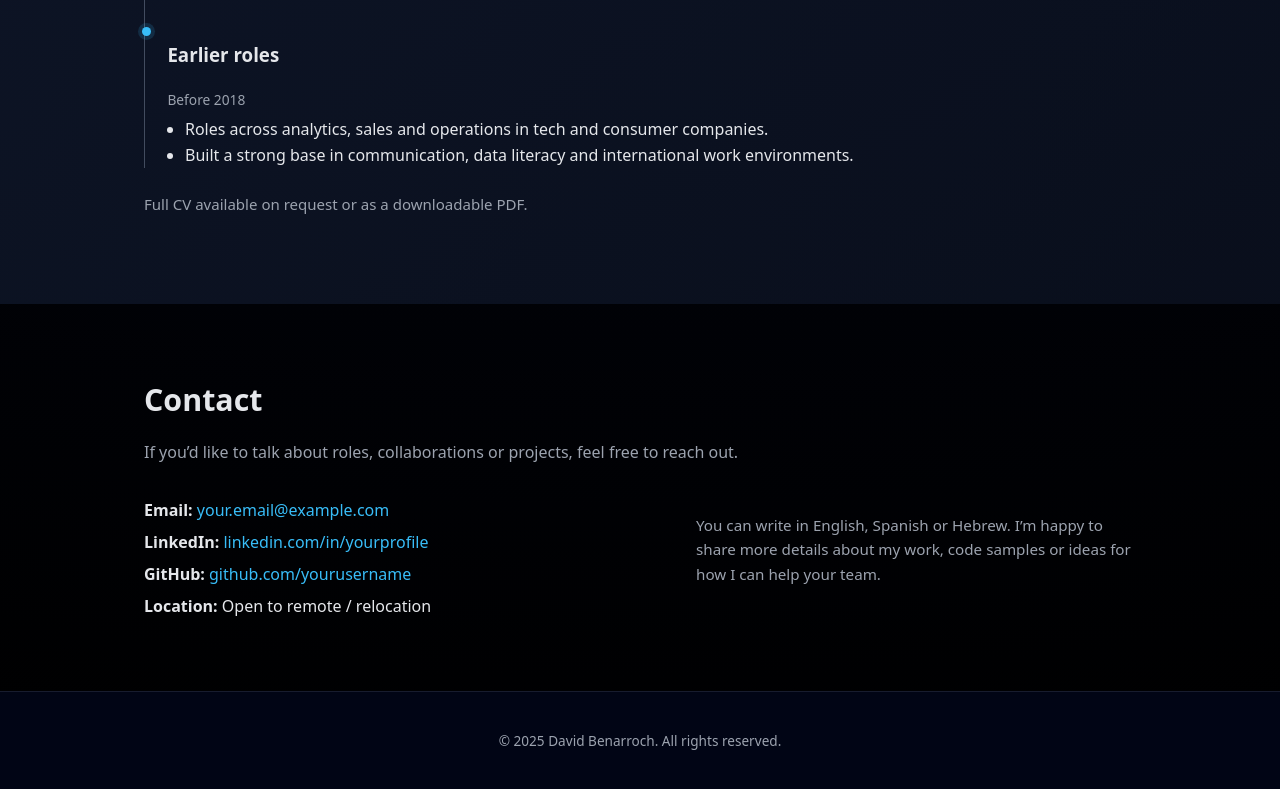
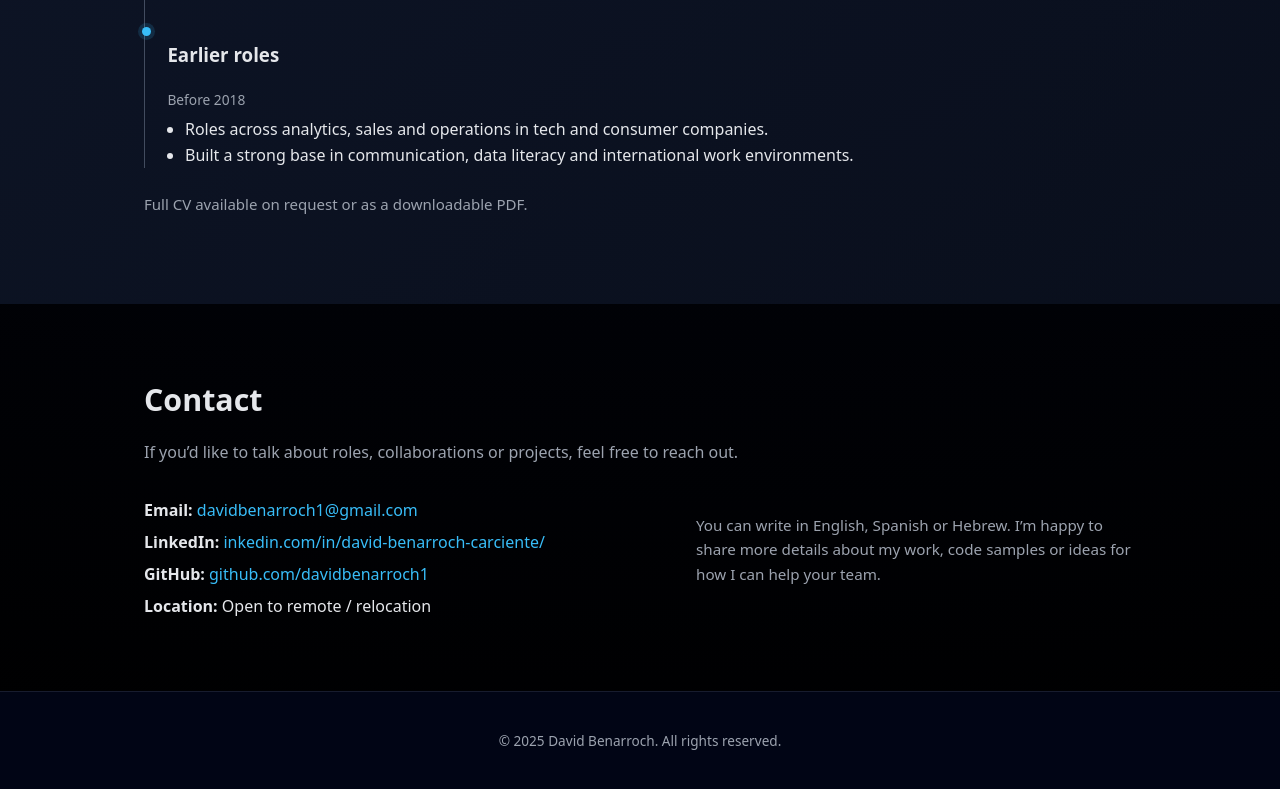
Before and after one commit to davidbenarroch1/davidbenarroch1.github.io, a plain HTML site: page index.html in a window 1280 px wide. Shown: the part 2799-3588 px from the top of the page. Drawn offline with Linux system fonts and the light colour scheme.

Commit message:
Update index.html

```diff
--- a/index.html
+++ b/index.html
@@ -230,9 +230,9 @@
           <div>
             <ul class="contact-list">
               <!-- TODO: rellena con tus datos reales -->
-              <li><strong>Email:</strong> <a href="mailto:your.email@example.com">your.email@example.com</a></li>
-              <li><strong>LinkedIn:</strong> <a href="#" target="_blank" rel="noopener">linkedin.com/in/yourprofile</a></li>
-              <li><strong>GitHub:</strong> <a href="#" target="_blank" rel="noopener">github.com/yourusername</a></li>
+              <li><strong>Email:</strong> <a href="mailto:your.email@example.com">davidbenarroch1@gmail.com</a></li>
+              <li><strong>LinkedIn:</strong> <a href="#" target="_blank" rel="noopener">inkedin.com/in/david-benarroch-carciente/</a></li>
+              <li><strong>GitHub:</strong> <a href="#" target="_blank" rel="noopener">github.com/davidbenarroch1</a></li>
               <li><strong>Location:</strong> Open to remote / relocation</li>
             </ul>
           </div>
```
